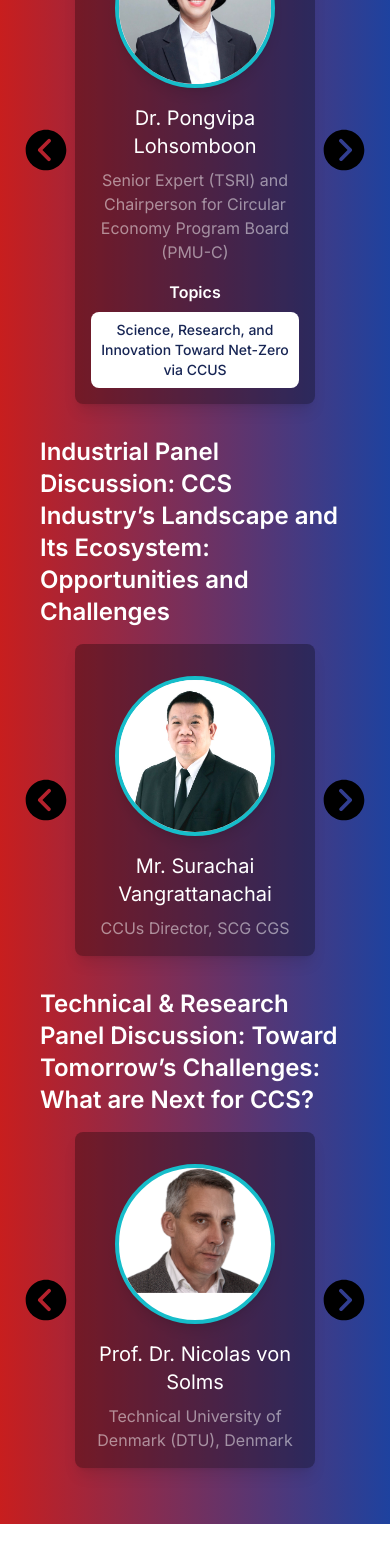
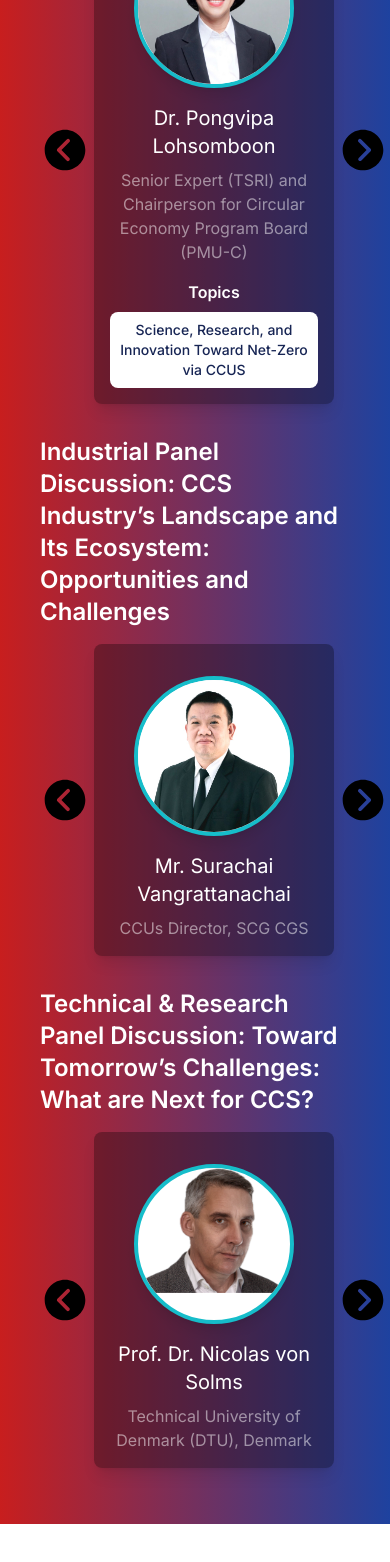
Before and after one commit to thunyoubun/ccs-registration, a Next.js app: page /keynote-speaker in a window 390 px wide. Shown: the part 432-1994 px from the top of the page. Built offline with nearby package versions, Linux system fonts and the light colour scheme.

Commit message:
edit ui keynote

```diff
--- a/src/app/keynote-speaker/page.tsx
+++ b/src/app/keynote-speaker/page.tsx
@@ -55,22 +55,37 @@ function KeynoteSpeakerPage() {
           <h2 className="text-white text-5xl p-8 text-center font-semibold">
             Keynote Speaker
           </h2>
-          <div className="p-2">
+          <div className="p-2 w-full">
             <h1 className="font-semibold text-2xl text-white">Guest Speaker</h1>
-            <div className="grid gap-4 my-4 justify-center lg:grid-cols-3 lg:gap-4 lg:mx-2 lg:my-6">
-              <RenderPeopleCard data={KeynoteSpeakerData.TechnicalResearchSession} active={activateSlide} />
+            <div className="grid gap-4 my-4 justify-items-center lg:grid-cols-3 lg:gap-4 lg:mx-2 lg:my-6">
+              <RenderPeopleCard
+                data={KeynoteSpeakerData.TechnicalResearchSession}
+                active={activateSlide}
+              />
             </div>
           </div>
           <div className="p-2">
-            <h1 className="font-semibold text-2xl text-white">Industrial Panel Discussion: CCS Industry’s Landscape and Its Ecosystem: Opportunities and Challenges</h1>
-            <div className="grid gap-4 my-4 justify-center lg:grid-cols-3 lg:gap-4 lg:mx-2 lg:my-6">
-              <RenderPeopleCard data={KeynoteSpeakerData.IndustrialPanelDiscussion} active={activateSlide} />
+            <h1 className="font-semibold text-2xl text-white">
+              Industrial Panel Discussion: CCS Industry’s Landscape and Its
+              Ecosystem: Opportunities and Challenges
+            </h1>
+            <div className="grid gap-4 my-4 justify-items-center lg:grid-cols-3 lg:gap-4 lg:mx-2 lg:my-6">
+              <RenderPeopleCard
+                data={KeynoteSpeakerData.IndustrialPanelDiscussion}
+                active={activateSlide}
+              />
             </div>
           </div>
           <div className="p-2">
-            <h1 className="font-semibold text-2xl text-white">Technical & Research Panel Discussion: Toward Tomorrow’s Challenges: What are Next for CCS?</h1>
-            <div className="grid gap-4 my-4 justify-center lg:grid-cols-3 lg:gap-4 lg:mx-2 lg:my-6">
-              <RenderPeopleCard data={KeynoteSpeakerData.TechnicalResearchPanelDiscussion} active={activateSlide} />
+            <h1 className="font-semibold text-2xl text-white">
+              Technical & Research Panel Discussion: Toward Tomorrow’s
+              Challenges: What are Next for CCS?
+            </h1>
+            <div className="grid gap-4 my-4 justify-items-center lg:grid-cols-3 lg:gap-4 lg:mx-2 lg:my-6">
+              <RenderPeopleCard
+                data={KeynoteSpeakerData.TechnicalResearchPanelDiscussion}
+                active={activateSlide}
+              />
             </div>
           </div>
         </div>
```
